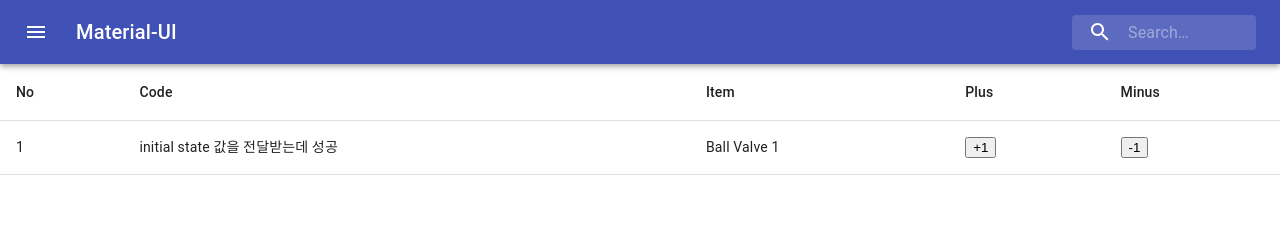
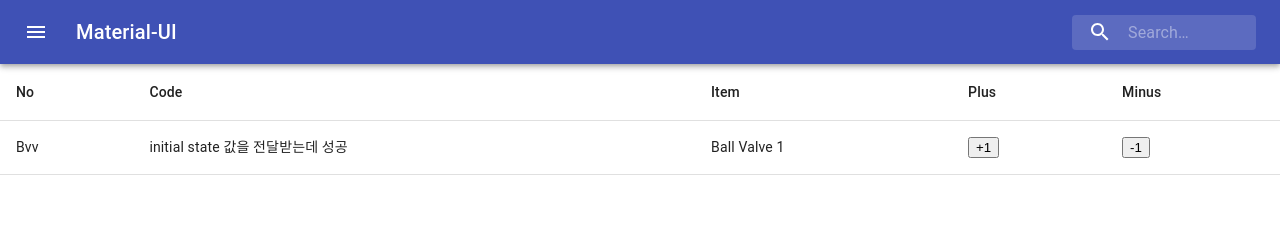
Before and after one commit to seunghwansohn/protodev, a React (Create React App) app in the folder client/: page / in a window 1280 px wide. Shown: the top 225 px of the page. Built offline with nearby package versions, Linux system fonts and the light colour scheme.

Commit message:
이벤트 발생으로 API에서 받은 정보 출력 완료

```diff
--- a/client/src/components/itemListComponent.js
+++ b/client/src/components/itemListComponent.js
@@ -23,7 +23,7 @@ const ItemListComponent = ({code, onFetch, itemList}) => {
             </TableHead>
             <TableBody>
                 <TableRow>
-                <TableCell>{itemList[0].id}</TableCell>
+                <TableCell>{itemList[0].itemName}</TableCell>
                 <TableCell>{code}</TableCell>
                 <TableCell>Ball Valve 1</TableCell>
                 <TableCell> <button onClick = {onFetch}>+1</button></TableCell>
```
